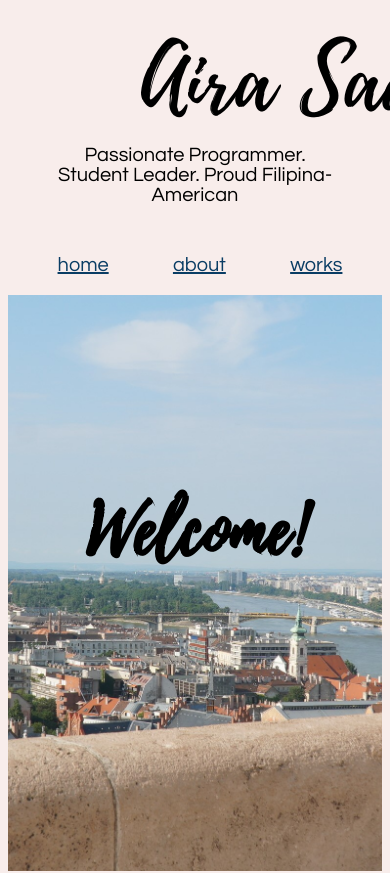
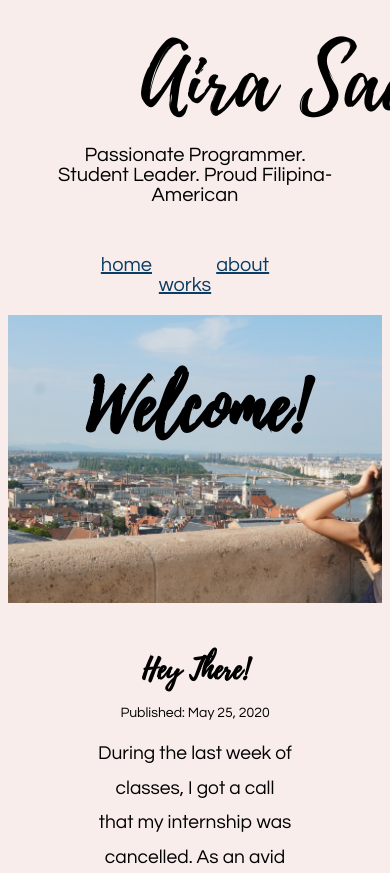
Before and after one commit to asadiasa/Website-1.1, a plain HTML site: page index.html in a window 390 px wide. Shown: the top 873 px of the page. Drawn offline with Linux system fonts and the light colour scheme.

Commit message:
media query test

```diff
--- a/style.css
+++ b/style.css
@@ -117,7 +117,9 @@ body {
 }
 
 @media only screen and (max-width: 600px){
-    .navbar {
-  padding-right: 30px;
+
+.banner {
+  height: 18rem;
+  margin-bottom: 30px;
 }
 }
```
